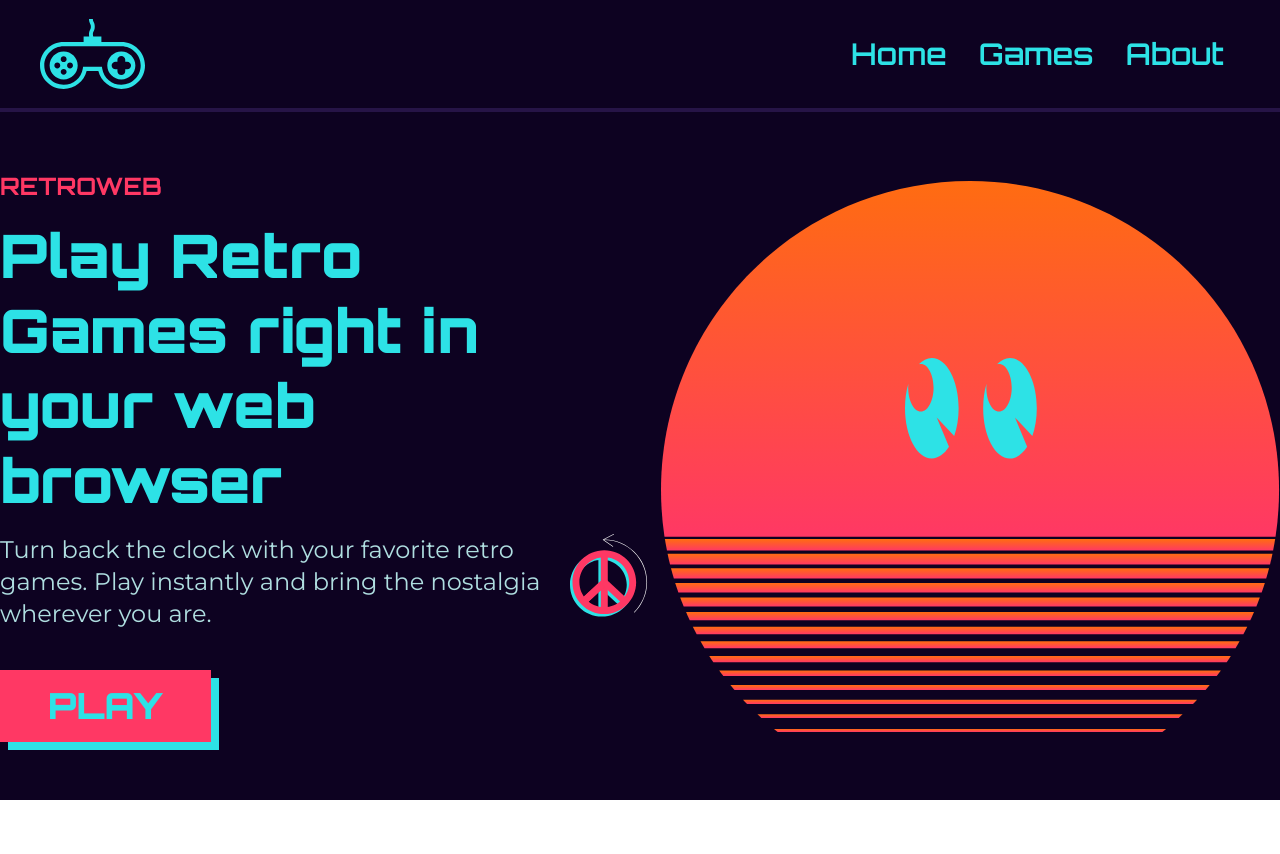
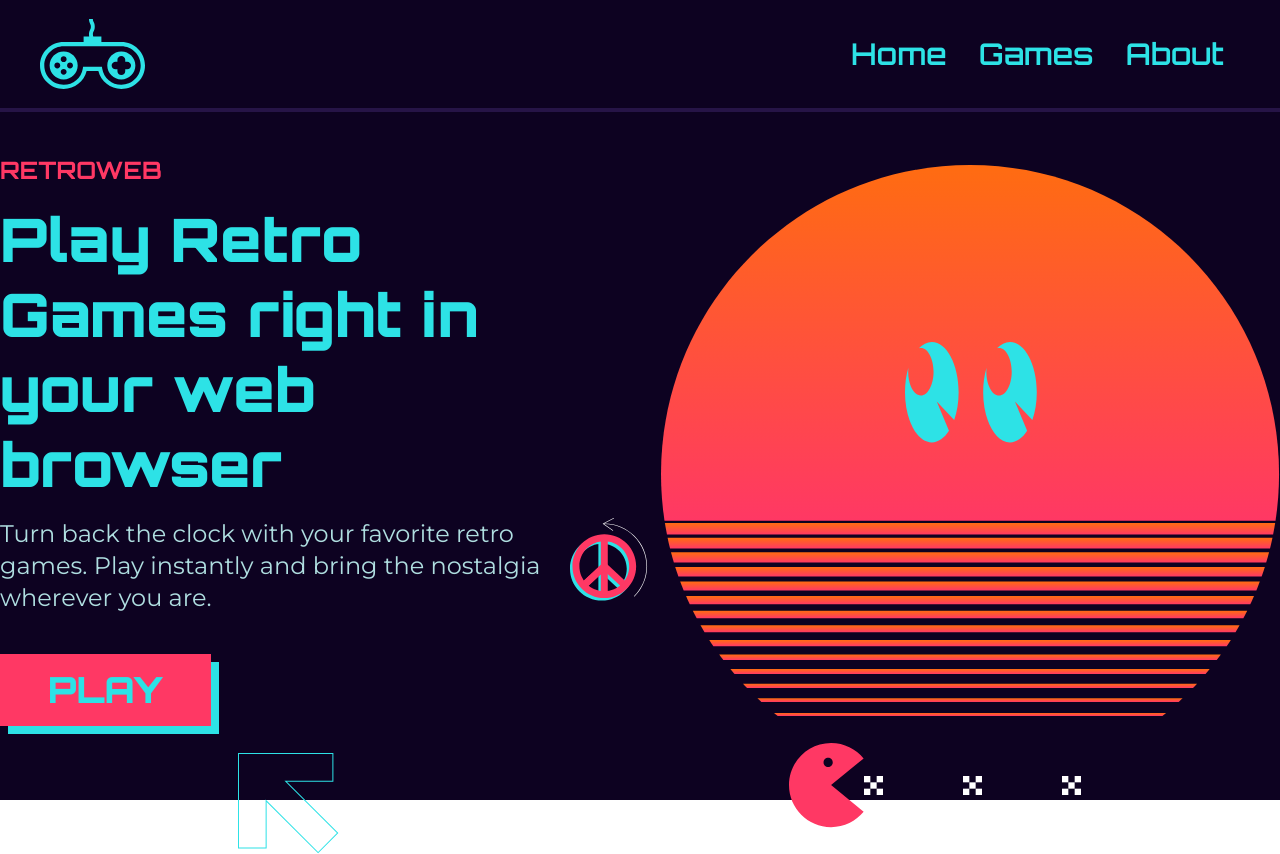
Before and after one commit to kLaz3r/retroweb, a Next.js app: page / in a window 1280 px wide. Before the commit the page ends 800 px from the top, so only its background shows below. Built offline with nearby package versions, Linux system fonts and the light colour scheme.

Commit message:
finished hero section

```diff
--- a/src/app/page.tsx
+++ b/src/app/page.tsx
@@ -8,7 +8,7 @@ export default function HomePage() {
 
 function HeroSection() {
   return (
-    <main className="h-screen w-full bg-background pt-28">
+    <main className="h-screen w-full bg-background pt-20">
       <div className="container mx-auto flex h-full flex-row items-center justify-between">
         <div className="flex w-1/2 flex-col items-start justify-center gap-4 pr-12 text-text">
           <h6 className="font-display text-2xl font-bold text-secondary">
@@ -27,6 +27,9 @@ function HeroSection() {
               PLAY
             </button>
             <div className="full absolute left-0 top-0 z-10 h-full w-full translate-x-2 translate-y-2 bg-text"></div>
+            <div className="absolute bottom-0 right-0 translate-x-32 translate-y-32">
+              <ArrowSVG />
+            </div>
           </div>
         </div>
         <div className="relative">
@@ -34,9 +37,69 @@ function HeroSection() {
           <div className="absolute left-0 top-0 flex h-full w-full items-center justify-center">
             <EyesSVG />
           </div>
+          <div className="absolute bottom-0 left-0 flex translate-x-32 translate-y-28 flex-row items-center">
+            <PacmanSVG />
+            <div className="flex flex-row items-center justify-between gap-20">
+              <PacmanFoodSVG />
+              <PacmanFoodSVG />
+              <PacmanFoodSVG />
+            </div>
+          </div>
         </div>
       </div>
     </main>
+  );
+}
+
+function PacmanFoodSVG() {
+  return (
+    <svg
+      xmlns="http://www.w3.org/2000/svg"
+      width="19"
+      height="19"
+      viewBox="0 0 19 19"
+      fill="none"
+    >
+      <path d="M12.666 6.33298H6.33301V12.666H12.666V6.33298Z" fill="white" />
+      <path d="M6.33301 12.667H0V19H6.33301V12.667Z" fill="white" />
+      <path d="M19 12.667H12.667V19H19V12.667Z" fill="white" />
+      <path d="M6.33301 0H0V6.33301H6.33301V0Z" fill="white" />
+      <path d="M19 0H12.667V6.33301H19V0Z" fill="white" />
+    </svg>
+  );
+}
+
+function PacmanSVG() {
+  return (
+    <svg
+      xmlns="http://www.w3.org/2000/svg"
+      width="75"
+      height="85"
+      viewBox="0 0 75 85"
+      fill="none"
+    >
+      <path
+        d="M42.093 42.093L74.625 15.383C66.905 5.99101 55.199 0 42.093 0C18.846 0 0 18.846 0 42.093C0 65.34 18.846 84.186 42.093 84.186C55.199 84.186 66.905 78.195 74.625 68.803L42.093 42.093ZM39.1511 24.059C36.6091 24.059 34.5481 21.998 34.5481 19.456C34.5481 16.914 36.6091 14.853 39.1511 14.853C41.6931 14.853 43.7541 16.914 43.7541 19.456C43.7531 21.998 41.6931 24.059 39.1511 24.059Z"
+        fill="#FF3864"
+      />
+    </svg>
+  );
+}
+
+function ArrowSVG() {
+  return (
+    <svg
+      xmlns="http://www.w3.org/2000/svg"
+      width="101"
+      height="101"
+      viewBox="0 0 101 101"
+      fill="none"
+    >
+      <path
+        d="M80.1109 100.36L100.36 80.111L48.8839 28.636H95.3819V0H-0.00012207V95.382H28.6359V48.884L80.1109 100.36ZM98.9459 80.111L80.1109 98.946L27.6359 46.47V94.382H0.999878V1H94.3819V27.636H46.4699L98.9459 80.111Z"
+        fill="#2DE2E6"
+      />
+    </svg>
   );
 }
 
```
